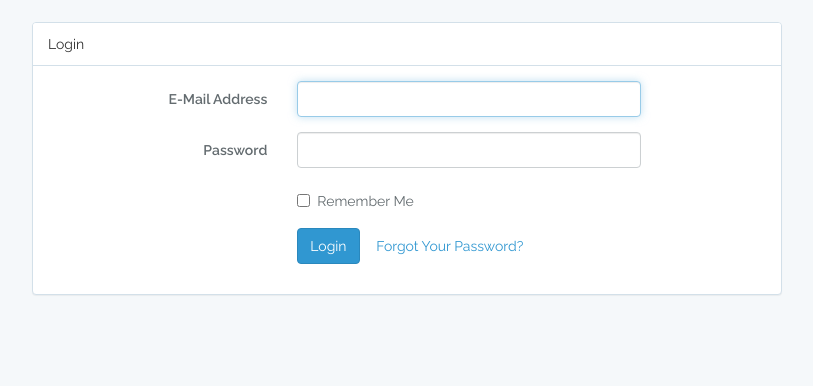
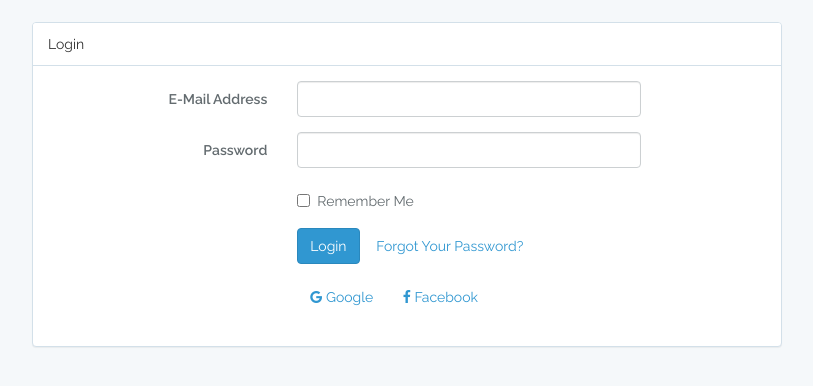
Before and after one commit to upakaara/app, a Laravel app: page /login in a window 1280 px wide. Shown: the part 51-437 px from the top of the page, without its empty margins (233-1046 px from the left). Run offline with Laravel 8, Linux system fonts and the light colour scheme.

Commit message:
Add socialAuth package SocialLite Complete Google Login Functionality

```diff
--- a/web/app/User.php
+++ b/web/app/User.php
@@ -15,7 +15,7 @@ class User extends Authenticatable
      * @var array
      */
     protected $fillable = [
-        'first_name', 'last_name', 'email', 'password',
+        'first_name', 'last_name', 'email', 'password', 'provider', 'provider_id',
     ];
 
     /**
@@ -24,6 +24,6 @@ class User extends Authenticatable
      * @var array
      */
     protected $hidden = [
-        'password', 'remember_token',
+        'password', 'remember_token', 'provider_id',
     ];
 }
--- a/web/composer.json
+++ b/web/composer.json
@@ -9,6 +9,7 @@
         "doctrine/dbal": "^2.5",
         "fideloper/proxy": "~3.3",
         "laravel/framework": "5.5.*",
+        "laravel/socialite": "^3.0",
         "laravel/tinker": "~1.0"
     },
     "require-dev": {
--- a/web/config/app.php
+++ b/web/config/app.php
@@ -173,6 +173,7 @@ return [
          */
         App\Providers\AppServiceProvider::class,
         App\Providers\AuthServiceProvider::class,
+        Laravel\Socialite\SocialiteServiceProvider::class,
         // App\Providers\BroadcastServiceProvider::class,
         App\Providers\EventServiceProvider::class,
         App\Providers\RouteServiceProvider::class,
@@ -225,6 +226,7 @@ return [
         'URL' => Illuminate\Support\Facades\URL::class,
         'Validator' => Illuminate\Support\Facades\Validator::class,
         'View' => Illuminate\Support\Facades\View::class,
+        'Socialite' => Laravel\Socialite\Facades\Socialite::class,
 
     ],
 
--- a/web/config/services.php
+++ b/web/config/services.php
@@ -35,4 +35,16 @@ return [
         'secret' => env('STRIPE_SECRET'),
     ],
 
+    'facebook' => [
+        'client_id' => env('FACEBOOK_CLIENT_ID'),
+        'client_secret' => env('FACEBOOK_CLIENT_SECRET'),
+        'redirect' => env('FACEBOOK_CLIENT_CALLBACK')
+    ],
+
+    'google' => [
+        'client_id' => env('GOOGLE_CLIENT_ID'),
+        'client_secret' => env('GOOGLE_CLIENT_SECRET'),
+        'redirect' => env('GOOGLE_CLIENT_CALLBACK')
+    ],
+
 ];
--- a/web/resources/views/auth/login.blade.php
+++ b/web/resources/views/auth/login.blade.php
@@ -60,6 +60,12 @@
                                 </a>
                             </div>
                         </div>
+                        <div class="form-group">
+                            <div class="col-md-6 col-md-offset-4">
+                                <a href="{{ url('/auth/google') }}" class="btn btn-google"><i class="fa fa-google"></i> Google</a>
+                                <a href="{{ url('/auth/facebook') }}" class="btn btn-facebook"><i class="fa fa-facebook"></i> Facebook</a>
+                            </div>
+                        </div>
                     </form>
                 </div>
             </div>
--- a/web/resources/views/auth/register.blade.php
+++ b/web/resources/views/auth/register.blade.php
@@ -98,6 +98,12 @@
                                 </button>
                             </div>
                         </div>
+                        <div class="form-group">
+                            <div class="col-md-6 col-md-offset-4">
+                                <a href="{{ url('/auth/google') }}" class="btn btn-google"><i class="fa fa-google"></i> Google</a>
+                                <a href="{{ url('/auth/facebook') }}" class="btn btn-facebook"><i class="fa fa-facebook"></i> Facebook</a>
+                            </div>
+                        </div>
                     </form>
                 </div>
             </div>
--- a/web/resources/views/layouts/app.blade.php
+++ b/web/resources/views/layouts/app.blade.php
@@ -12,6 +12,7 @@
 
     <!-- Styles -->
     <link href="{{ asset('css/app.css') }}" rel="stylesheet">
+    <link rel="stylesheet" href="https://cdnjs.cloudflare.com/ajax/libs/font-awesome/4.7.0/css/font-awesome.min.css">
 </head>
 <body>
     <div id="app">
--- a/web/routes/web.php
+++ b/web/routes/web.php
@@ -15,6 +15,10 @@ Route::get('/', function () {
     return view('welcome');
 });
 
+//Social Auth Routes
+Route::get('auth/{provider}', 'Auth\SocialAuthController@redirectToProvider');
+Route::get('auth/{provider}/callback', 'Auth\SocialAuthController@handleProviderCallback');
+
 Auth::routes();
 
 Route::get('/home', 'HomeController@index')->name('home');
```
Also changed, not shown: web/app/Http/Controllers/Auth/SocialAuthController.php (added, +68 -0 lines), web/database/migrations/2018_04_27_055146_update_user_table_for_social_auth.php (added), 2 other files.
